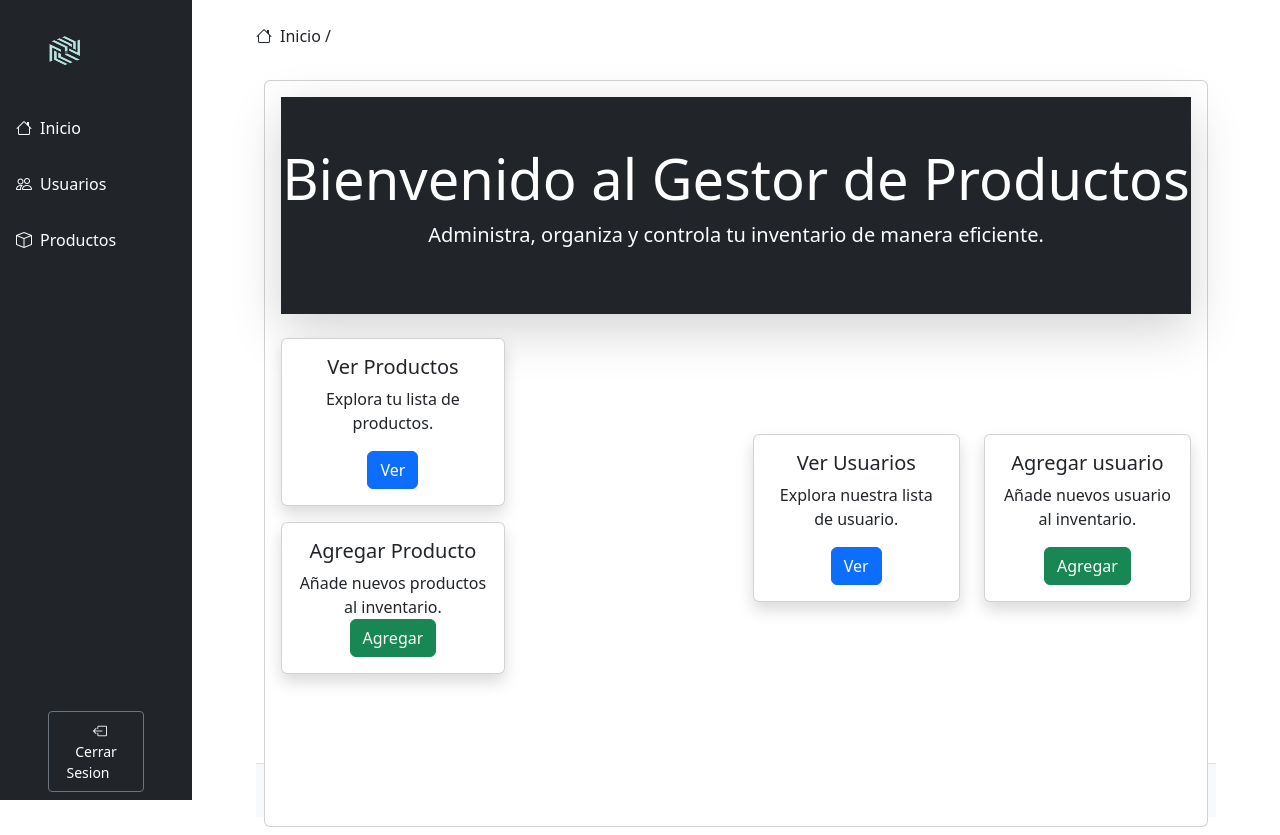
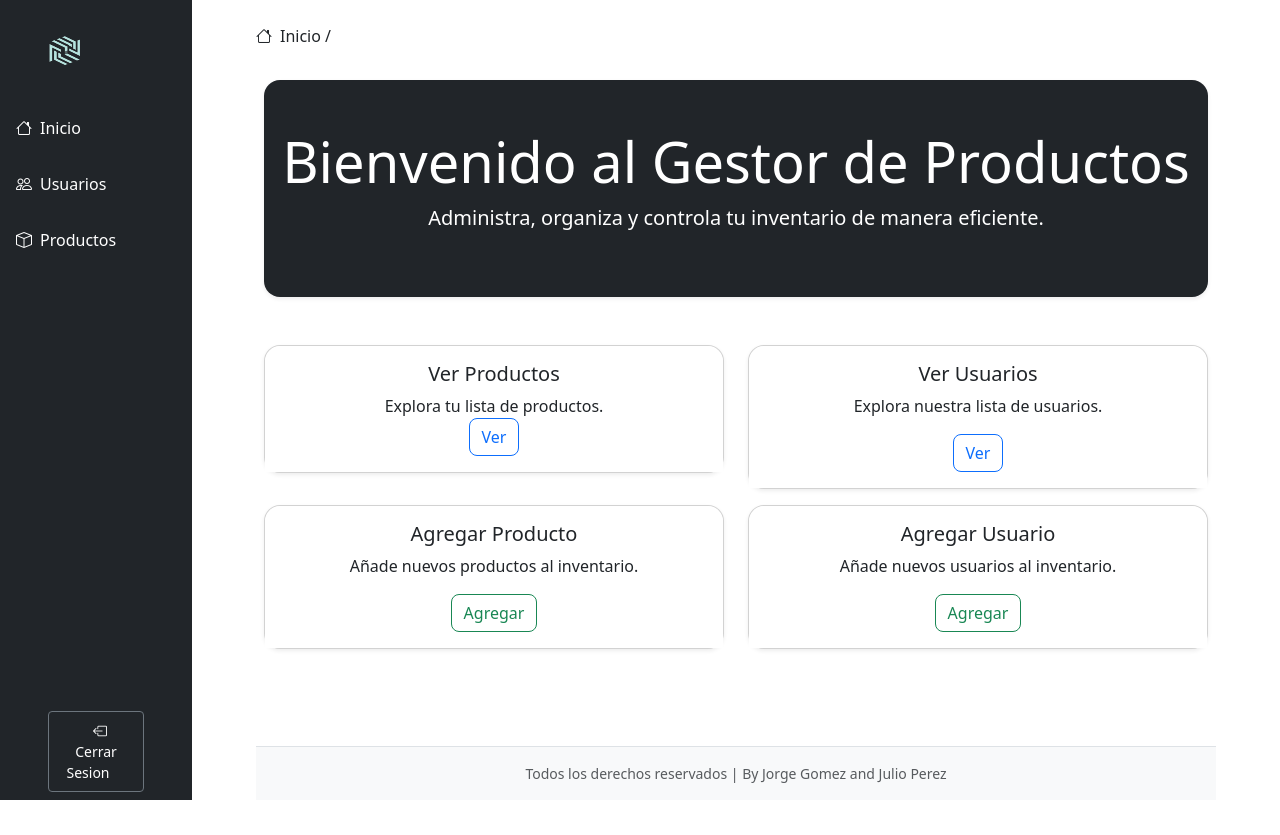
Before and after one commit to JorgeAndresDev/Django, a Django app: template templates/index/index.html in a window 1280 px wide. After the commit the page ends 800 px from the top, so only its background shows below. Run offline with Django 5.2, Linux system fonts and the light colour scheme; the template is opened without the code that fills it, so the values that code supplies are empty; some libraries are stand-ins or nearby versions.

Commit message:
finalizacion de funcionalidades de nuestra API

```diff
--- a/apps/users/templates/users/user_list.html
+++ b/apps/users/templates/users/user_list.html
@@ -17,9 +17,9 @@ Usuarios
 {% block content %}
 
 <div class="card shadow-sm">
-    <div class="card-header d-flex justify-content-between p-3">
+    <div class="card-header d-flex justify-content-between p-3 bg-dark text-white">
         <div class="card-title">Usuarios</div>
-        <a href="{% url 'users:user_form' %}"><div class="card-toolbar"><button class="btn btn-primary btn-sm">Registrar usuario</button></div></a>
+        <a href="{% url 'users:user_form' %}"><div class="card-toolbar"><button class="btn btn-outline-primary btn-sm">Registrar usuario</button></div></a>
     </div>
     <div class="card-body" style="height: 600px; overflow-y: auto;">
 
--- a/templates/index/index.html
+++ b/templates/index/index.html
@@ -14,53 +14,55 @@
 {% endblock %}
 
 {% block content %}
-<div class="card card-body h-100">
-    <div class="text-center py-5 bg-dark text-white shadow-lg">
+
+    <div class="text-center py-5 bg-dark text-white shadow-sm rounded-4">
         <h1 class="display-4">Bienvenido al Gestor de Productos</h1>
         <p class="lead">Administra, organiza y controla tu inventario de manera eficiente.</p>
     </div>
-    <div class="d-flex justify-content-center align-items-center py-4">
-        <!-- Primera fila de tarjetas -->
-        <div class="row flex-row mb-4"> <!-- Añadí mb-4 para separar las filas -->
-            <div class="col-md-6 mb-3">
-                <div class="card text-center shadow">
-                    <div class="card-body">
-                        <h5 class="card-title">Ver Productos</h5>
-                        <p class="card-text">Explora tu lista de productos.</p>
-                        <a href="{% url 'products:product_list' %}" class="btn btn-primary">Ver</a>
-                    </div>
-                </div>
-            </div>
-            <div class="col-md-6 mb-3">
-                <div class="card text-center shadow">
-                    <div class="card-body">
-                        <h5 class="card-title">Agregar Producto</h5>
-                        <p class="card-text">Añade nuevos productos al inventario.</p>
-                        <a href="{% url 'products:product_form' %}" class="btn btn-success">Agregar</a>
-                    </div>
+    <div class="row mt-5">
+        <!-- Tarjeta Ver Productos -->
+        <div class="col-md-6 mb-3">
+            <div class="card text-center shadow-sm rounded-4">
+                <div class="card-body bg-white text-dark rounded-top-4">
+                    <h5 class="card-title">Ver Productos</h5>
+                    <p class="card-text">Explora tu lista de productos.</p>
+                    <a href="{% url 'products:product_list' %}" class="btn btn-outline-primary rounded-3">Ver</a>
                 </div>
             </div>
         </div>
-        <div class="row flex-row">
-            <div class="col-md-6 mb-3">
-                <div class="card text-center shadow">
-                    <div class="card-body">
-                        <h5 class="card-title">Ver Usuarios</h5>
-                        <p class="card-text">Explora nuestra lista de usuario.</p>
-                        <a href="{% url 'users:user_list' %}" class="btn btn-primary">Ver</a>
-                    </div>
+
+        <!-- Tarjeta Ver Usuarios -->
+        <div class="col-md-6 mb-3">
+            <div class="card text-center shadow-sm rounded-4">
+                <div class="card-body bg-white text-dark rounded-top-4">
+                    <h5 class="card-title">Ver Usuarios</h5>
+                    <p class="card-text">Explora nuestra lista de usuarios.</p>
+                    <a href="{% url 'users:user_list' %}" class="btn btn-outline-primary rounded-3">Ver</a>
                 </div>
             </div>
-            <div class="col-md-6 mb-3">
-                <div class="card text-center shadow">
-                    <div class="card-body">
-                        <h5 class="card-title">Agregar usuario</h5>
-                        <p class="card-text">Añade nuevos usuario al inventario.</p>
-                        <a href="{% url 'users:user_form' %}" class="btn btn-success">Agregar</a>
-                    </div>
+        </div>
+
+        <!-- Tarjeta Agregar Producto -->
+        <div class="col-md-6 mb-3">
+            <div class="card text-center shadow-sm rounded-4">
+                <div class="card-body bg-white text-dark rounded-top-4">
+                    <h5 class="card-title">Agregar Producto</h5>
+                    <p class="card-text">Añade nuevos productos al inventario.</p>
+                    <a href="{% url 'products:product_form' %}" class="btn btn-outline-success rounded-3">Agregar</a>
+                </div>
+            </div>
+        </div>
+
+        <!-- Tarjeta Agregar Usuario -->
+        <div class="col-md-6 mb-3">
+            <div class="card text-center shadow-sm rounded-4">
+                <div class="card-body bg-white text-dark rounded-top-4">
+                    <h5 class="card-title">Agregar Usuario</h5>
+                    <p class="card-text">Añade nuevos usuarios al inventario.</p>
+                    <a href="{% url 'users:user_form' %}" class="btn btn-outline-success rounded-3">Agregar</a>
                 </div>
             </div>
         </div>
     </div>
-</div>
+
 {% endblock %}
--- a/templates/sidebar.html
+++ b/templates/sidebar.html
@@ -9,5 +9,5 @@
         <a href="{% url 'users:user_list' %}" style="text-decoration: none;" class="p-3 text-white"><i class="bi bi-people pe-2"></i>Usuarios</a >
         <a href="{% url 'products:product_list' %}" style="text-decoration: none;" class="p-3 text-white"><i class="bi bi-box pe-2"></i>Productos</a >
     </div>
-    <a class="text-white btn btn-outline-secondary btn-sm mx-5 py-2 mb-2" id="btn-logout" data-logout-url="{% url 'accounts:logout' %}"><span class="p-3"><i class="bi bi-box-arrow-left pe-2"></i>Cerrar Sesion</span></a>
+    <a class="text-white btn btn-outline-secondary btn-sm mx-5 py-2 mb-2 " id="btn-logout" data-logout-url="{% url 'accounts:logout' %}"><span class="p-3"><i class="bi bi-box-arrow-left pe-2"></i>Cerrar Sesion</span></a>
 </div>
```
Also changed, not shown: apps/products/templates/products/product_form.html (+3 -6 lines), apps/products/templates/products/product_list.html (+31 -2 lines), apps/users/templates/users/user_form.html (+3 -6 lines), db.sqlite3, 1 other file.
